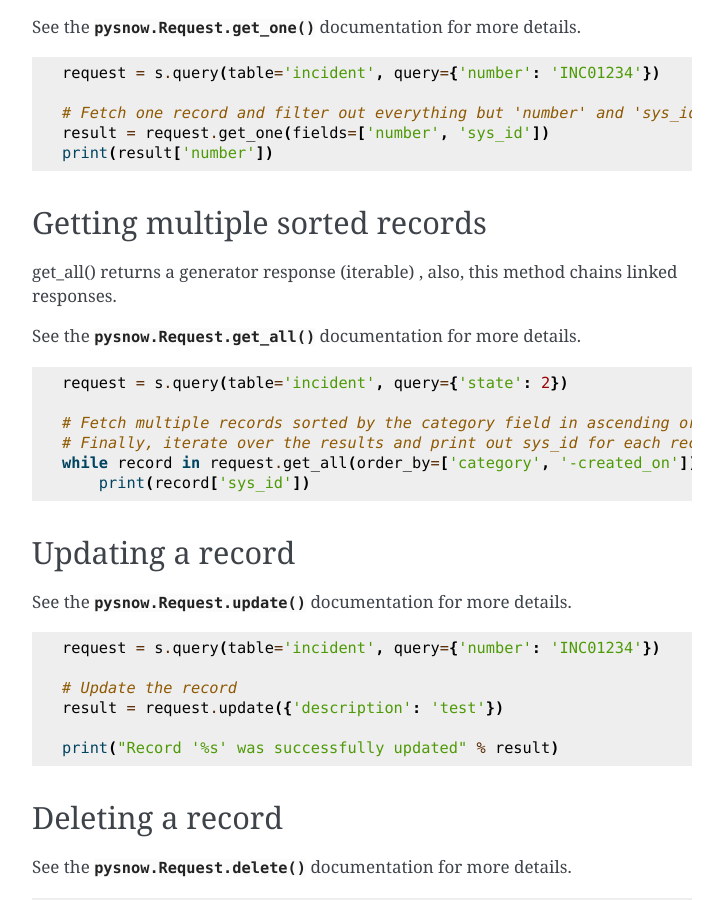
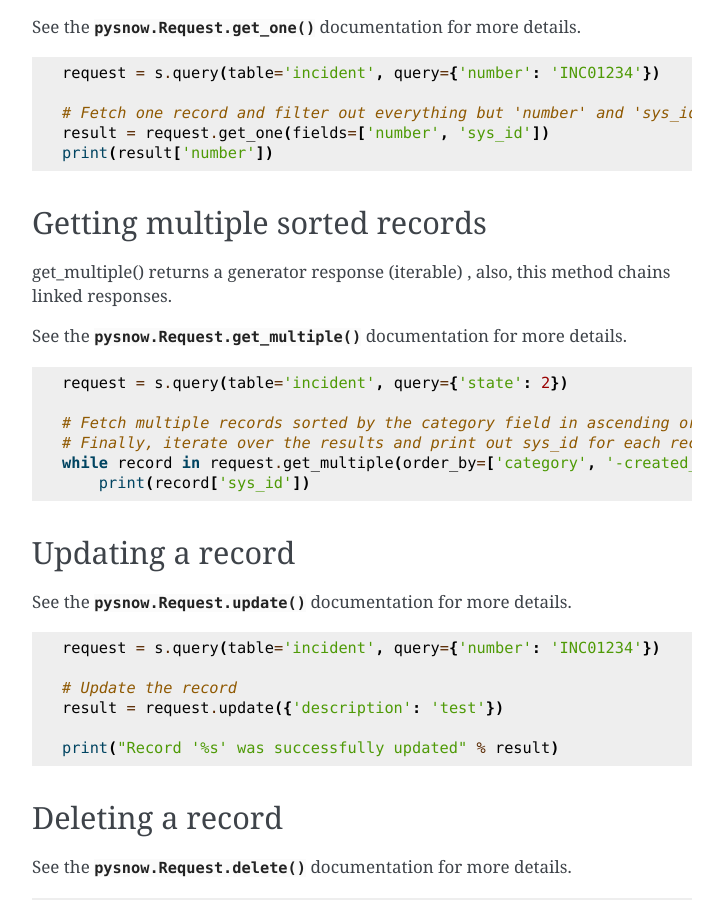
Before and after one commit to rbw/pysnow, a Sphinx documentation site: the page built from docs/usage/request.rst, in a window 1280 px wide and 900 px high, scrolled down 513 px. Shown: the whole window, without its empty margins (388-1111 px from the left). Built offline with Sphinx 7.4.7, drawn with Linux system fonts in a browser that asks for light colours.

Commit message:
get_all() -> get_multiple()

```diff
--- a/docs/usage/full/get_all.rst
+++ b/docs/usage/full/get_multiple.rst
@@ -1,7 +1,7 @@
 Getting multiple records
 ------------------------
 
-See the :meth:`pysnow.Request.get_all` documentation for more details.
+See the :meth:`pysnow.Request.get_multiple` documentation for more details.
 
 .. code-block:: python
 
@@ -14,5 +14,5 @@ See the :meth:`pysnow.Request.get_all` documentation for more details.
    r = s.query('incident', query={})
 
    # Set the limit of records returned from server to 20, then iterate over the result and print out number
-   for record in r.get_all(limit=20):
+   for record in r.get_multiple(limit=20):
        print(record['number'])
--- a/docs/usage/full/query_builder.rst
+++ b/docs/usage/full/query_builder.rst
@@ -1,7 +1,7 @@
 Using the query builder
 -----------------------
 
-See the :meth:`pysnow.Request.get_all` and :meth:`pysnow.QueryBuilder` documentation for more details.
+See the :meth:`pysnow.Request.get_multiple` and :meth:`pysnow.QueryBuilder` documentation for more details.
 
 .. code-block:: python
 
@@ -27,5 +27,5 @@ See the :meth:`pysnow.Request.get_all` and :meth:`pysnow.QueryBuilder` documenta
    r = s.query('incident', query=qb)
 
    # Iterate over the result and print out number
-   for record in r.get_all():
+   for record in r.get_multiple():
        print(record['number'])
--- a/docs/usage/index.rst
+++ b/docs/usage/index.rst
@@ -11,7 +11,7 @@ Usage
    :caption: Full examples
 
    full/get_one
-   full/get_all
+   full/get_multiple
    full/create
    full/query_builder
    full/update
--- a/docs/usage/request.rst
+++ b/docs/usage/request.rst
@@ -36,9 +36,9 @@ See the :meth:`pysnow.Request.get_one` documentation for more details.
 Getting multiple sorted records
 -------------------------------
 
-get_all() returns a generator response (iterable) , also, this method chains linked responses.
+get_multiple() returns a generator response (iterable) , also, this method chains linked responses.
 
-See the :meth:`pysnow.Request.get_all` documentation for more details.
+See the :meth:`pysnow.Request.get_multiple` documentation for more details.
 
 .. code-block:: python
 
@@ -46,7 +46,7 @@ See the :meth:`pysnow.Request.get_all` documentation for more details.
 
     # Fetch multiple records sorted by the category field in ascending order, with a secondary sort by created_on in descending order.
     # Finally, iterate over the results and print out sys_id for each record.
-    while record in request.get_all(order_by=['category', '-created_on']):
+    while record in request.get_multiple(order_by=['category', '-created_on']):
         print(record['sys_id'])
 
 
```
Also changed, not shown: 2 other files.
